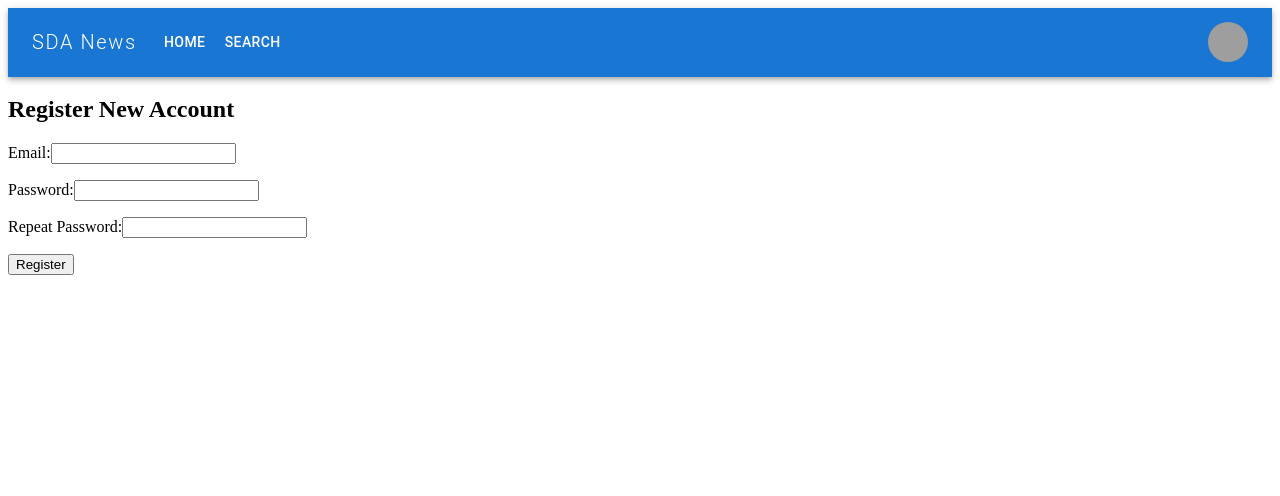
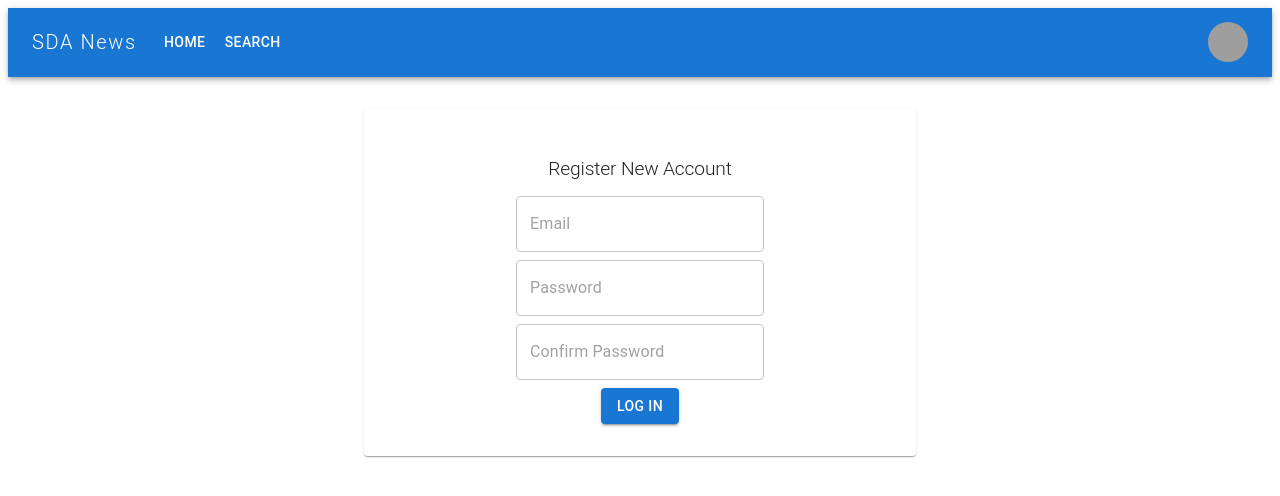
Before and after one commit to RafalZakrzewski84/first_react_app, a React (Create React App) app: page /register in a window 1280 px wide. Shown: the top 496 px of the page. Built offline with nearby package versions, Linux system fonts and the light colour scheme; grey boxes are pictures that could not be loaded.

Commit message:
styling register page

```diff
--- a/src/components/login/register/Register.js
+++ b/src/components/login/register/Register.js
@@ -1,7 +1,13 @@
 /** @format */
 
-import React from 'react';
 import { useForm } from 'react-hook-form';
+import * as React from 'react';
+import Box from '@mui/material/Box';
+import Container from '@mui/material/Container';
+import TextField from '@mui/material/TextField';
+import Button from '@mui/material/Button';
+import Card from '@mui/material/Card';
+import Typography from '@mui/material/Typography';
 
 function Register() {
 	//functions for handle form
@@ -17,26 +23,73 @@ function Register() {
 	};
 
 	return (
-		<form onSubmit={handleSubmit(submitHandler)}>
-			<h2>Register New Account</h2>
-			<label>
-				Email:
-				<input type='email' {...register('email', {required: true})} />
-				<p>{errors.email && "Email is required"}</p>
-			</label>
-			<label>
-				Password:
-				<input type='password' {...register('password', {required: true, minLength: 8})} />
-				<p>{errors.password && "Password is required"}</p>
-			</label>
-			<label>
-				Repeat Password:
-				<input type='password' {...register('repeatedPassword', {required: true, minLength: 8})} />
-				<p>{errors.repeatedPassword && "Confirm password"}</p>
-			</label>
-			<button type='submit'>Register</button>
-		</form>
+		<Container align="center" maxWidth="sm">
+			<Box sx={{ bgcolor: '#fff', my: 2 }}>
+				<Card sx={{ minWidth: 275, my: 4, p: 4 }}>
+					<Typography
+						variant="h2"
+						component="h2"
+						align="center"
+						sx={{ fontSize: '1.2rem', my: 2 }}>
+						Register New Account
+					</Typography>
+					<form onSubmit={handleSubmit(submitHandler)}>
+						<TextField
+							id="outlined-basic"
+							placeholder="Email"
+							variant="outlined"
+							sx={{ display: 'block', mb: 1 }}
+							type="email"
+							{...register('email', { required: true })}
+						/>
+						<TextField
+							id="outlined-basic"
+							placeholder="Password"
+							variant="outlined"
+							sx={{ display: 'block', mb: 1 }}
+							type="password"
+							{...register('password', { required: true, minLength: 8 })}
+						/>
+						<TextField
+							id="outlined-basic"
+							placeholder="Confirm Password"
+							variant="outlined"
+							sx={{ display: 'block', mb: 1 }}
+							type="password"
+							{...register('repeatedPassword', {
+								required: true,
+								minLength: 8,
+							})}
+						/>
+						<Button variant="contained" type="submit">
+							Log in
+						</Button>
+					</form>
+				</Card>
+			</Box>
+		</Container>
 	);
 }
 
 export default Register;
+
+//original code before styling
+// <form onSubmit={handleSubmit(submitHandler)}>
+// 	<h2>Register New Account</h2>
+// 	<label>
+// 		Email:
+// 		<input type='email' {...register('email', {required: true})} />
+// 		<p>{errors.email && "Email is required"}</p>
+// 	</label>
+// 	<label>
+// 		Password:
+// 		<input type='password' {...register('password', {required: true, minLength: 8})} />
+// 		<p>{errors.password && "Password is required"}</p>
+// 	</label>
+// 	<label>
+// 		Repeat Password:
+// 		<input type='password' {...register('repeatedPassword', {required: true, minLength: 8})} />
+// 		<p>{errors.repeatedPassword && "Confirm password"}</p>
+// 	</label>
+// 	<button type='submit'>Register</button>
+// </form>
```
